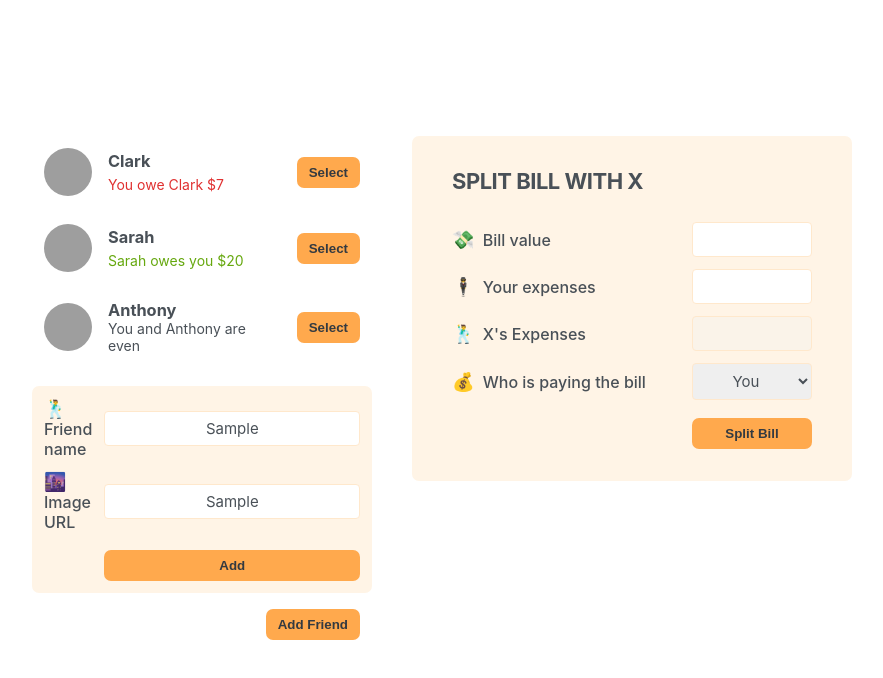
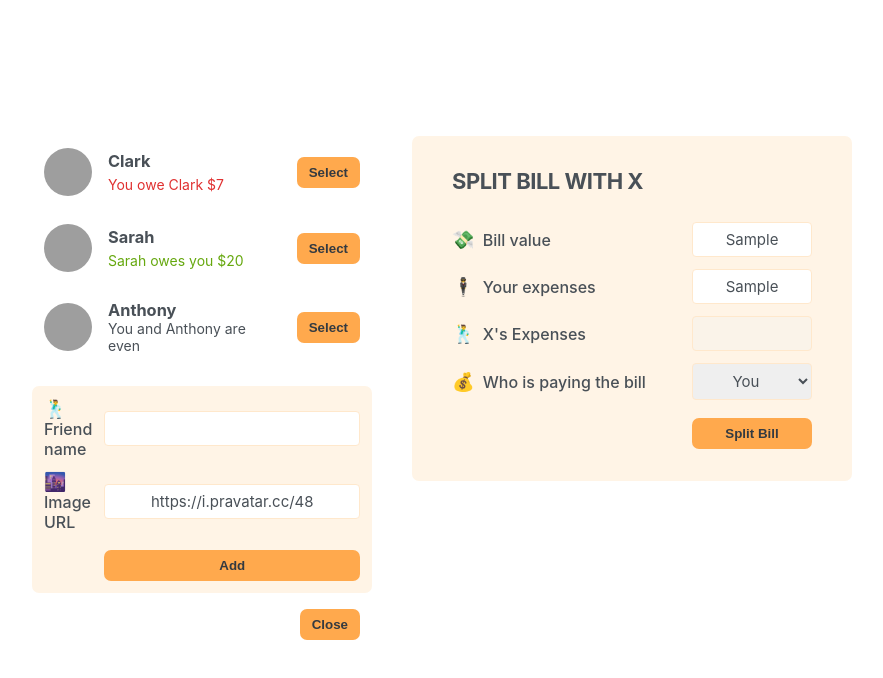
Before and after one commit to Nikshay10/eat-n-split, a React (Create React App) app: page / in a window 1280 px wide. Both pictures are taken after typing "Sample", "Sample" into the empty fields and a click on the button "Add Friend". Shown: the top 678 px of the page, without its empty margins (198-1081 px from the left). Built offline with nearby package versions, Linux system fonts and the light colour scheme; grey boxes are pictures that could not be loaded; the HTML template or start-up script is replaced by a standard one.

Commit message:
separated components into files

```diff
--- a/src/App.js
+++ b/src/App.js
@@ -1,3 +1,9 @@
+import { useState } from "react";
+import Button from "./Button";
+import FriendList from "./FriendList";
+import FormAddFriend from "./FormAddFriend";
+import FormSplitBill from "./FormSplitBill";
+
 const initialFriends = [
   {
     id: 118836,
@@ -19,84 +25,30 @@ const initialFriends = [
   },
 ];
 
-function Button({children}){
-  return(
-    <button className="button">{children}</button>
-  )
-}
 
-function Friend({friend}){
-  return (
-    <li>
-      <img src={friend.image} alt={friend.name} />
-      <h3>{friend.name}</h3>
-      {friend.balance === 0 && <p className="">You and {friend.name} are even</p>}
-      {friend.balance > 0 && <p className="green">{friend.name} owes you ${friend.balance}</p>}
-      {friend.balance < 0 && <p className="red">You owe {friend.name} ${Math.abs(friend.balance)}</p>}
-      <Button>Select</Button>
-    </li>
 
-  );
-}
-
-function FriendList(){
-  const friends = initialFriends
-
-  return(
-      <ul>
-        {
-          friends.map(friend => <Friend key={friend.id} friend={friend} />)
-        }
-      </ul>
-  )
-}
-
-function FormAddFriend(){
-  return(
-    <form className="form-add-friend">
-      <label>🕺 Friend name</label>
-      <input type="text" />
-
-      <label>🌆Image URL</label>
-      <input type="text" />
-      <Button>Add</Button>
-    </form>
-  )
-}
-
-function FormSplitBill(){
-  return(
-    <form className="form-split-bill">
-      <h2>Split bill with x</h2>
-      <label>💸 Bill value</label>
-      <input type="text" />
-
-      <label>🕴 Your expenses</label>
-      <input type="text" />
-
-      <label>🕺 X's Expenses</label>
-      <input type="text" disabled/>
-
-      <label>💰 Who is paying the bill</label>
-      <select>
-        <option value="user">You</option>
-        <option value="friend">X</option>
-      </select>
-
-      <Button>Split Bill</Button>
-    </form>
-  )
-}
 
 export default function App(){
+  const [showAddFriend, setShowAddFriend] = useState(false)
+  const [friendList, setFriendList] = useState(initialFriends)
+
+  function addFriend(newFriend, event){
+    event.preventDefault()
+    setFriendList([...friendList, newFriend])
+  }
+
+  function handleShowAddFriend(){
+    setShowAddFriend(!showAddFriend)
+  }
+
   return(
     <div className="app">
       <div className="sidebar">
-        <FriendList />
-        <FormAddFriend />
-        <Button>Add Friend</Button>
+        <FriendList friends={friendList}/>
+        {showAddFriend && <FormAddFriend onAddFriend={addFriend}/>}
+        <Button onClick={handleShowAddFriend}>{showAddFriend ? 'Close' : 'Add Friend'}</Button>
       </div>
-      <FormSplitBill />
+      <FormSplitBill/>
     </div>
   )
 }
--- /dev/null
+++ b/src/Button.js
@@ -0,0 +1,5 @@
+export default function Button({children, onClick}){
+    return(
+      <button className="button" onClick={onClick}>{children}</button>
+    )
+  }
--- /dev/null
+++ b/src/FormAddFriend.js
@@ -0,0 +1,25 @@
+import { useState } from "react"
+import Button from "./Button"
+
+export default function FormAddFriend({onAddFriend}){
+    const [friend, setFriend] = useState({id: crypto.randomUUID, name: '', image: 'https://i.pravatar.cc/48',  balance: 0})
+
+    return(
+      <form className="form-add-friend" onSubmit={(event) => onAddFriend(friend, event)}>
+        <label>🕺 Friend name</label>
+        <input type="text"
+          onChange={(e) => setFriend({...friend, name: e.target.value}) }
+          value={friend.name}
+        />
+
+        <label>🌆Image URL</label>
+        <input
+          type="text"
+          onChange={(e) => setFriend({...friend, image: e.target.value})}
+          value={friend.image}
+        />
+
+        <Button>Add</Button>
+      </form>
+    )
+  }
--- /dev/null
+++ b/src/FormSplitBill.js
@@ -0,0 +1,25 @@
+import Button from "./Button";
+
+export default function FormSplitBill(){
+    return(
+      <form className="form-split-bill">
+        <h2>Split bill with x</h2>
+        <label>💸 Bill value</label>
+        <input type="text" />
+
+        <label>🕴 Your expenses</label>
+        <input type="text" />
+
+        <label>🕺 X's Expenses</label>
+        <input type="text" disabled/>
+
+        <label>💰 Who is paying the bill</label>
+        <select>
+          <option value="user">You</option>
+          <option value="friend">X</option>
+        </select>
+
+        <Button>Split Bill</Button>
+      </form>
+    )
+  }
--- /dev/null
+++ b/src/FriendList.js
@@ -0,0 +1,25 @@
+import Button from "./Button";
+
+function Friend({friend}){
+    return (
+      <li>
+        <img src={friend.image} alt={friend.name} />
+        <h3>{friend.name}</h3>
+        {friend.balance === 0 && <p className="">You and {friend.name} are even</p>}
+        {friend.balance > 0 && <p className="green">{friend.name} owes you ${friend.balance}</p>}
+        {friend.balance < 0 && <p className="red">You owe {friend.name} ${Math.abs(friend.balance)}</p>}
+        <Button>Select</Button>
+      </li>
+
+    );
+  }
+
+export default function FriendList({friends}){
+    return(
+        <ul>
+          {
+            friends.map(friend => <Friend key={friend.id} friend={friend} />)
+          }
+        </ul>
+    )
+  }
```
